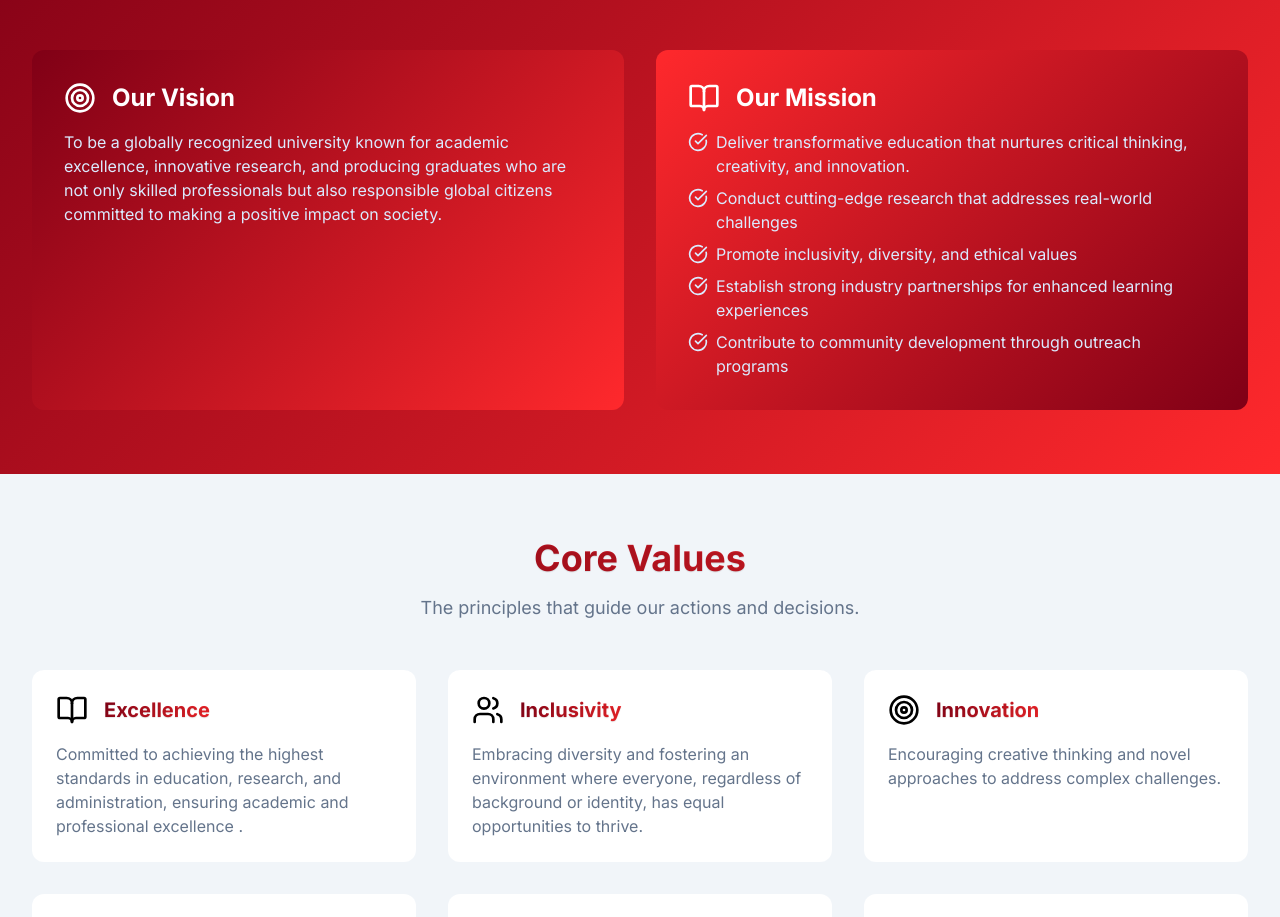
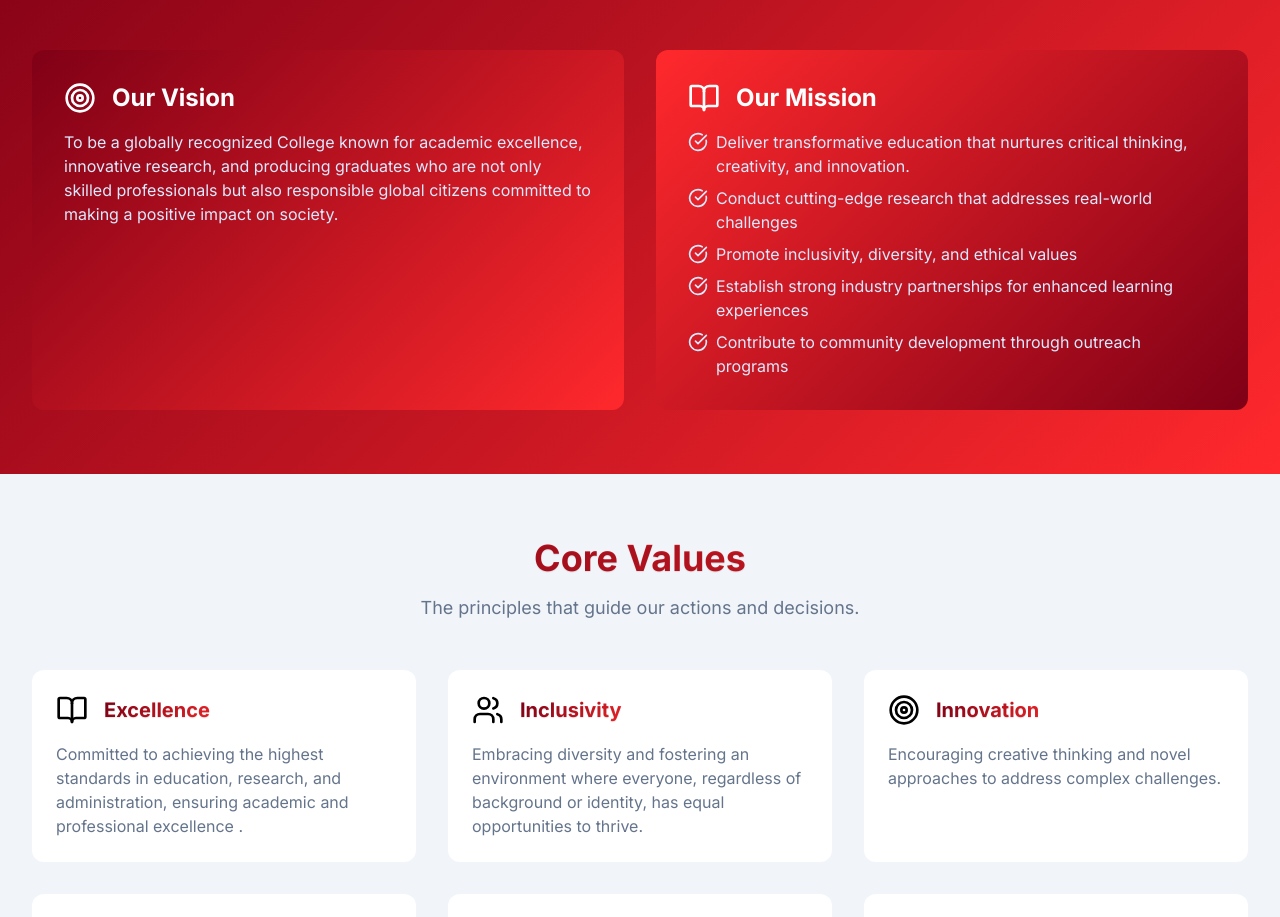
Before and after one commit to Grahish-code/PCE_Website, a Next.js app: page /about in a window 1280 px wide. Shown: the part 1107-2024 px from the top of the page. Built offline with nearby package versions, Linux system fonts and the light colour scheme.

Commit message:
Update page.tsx

```diff
--- a/app/about/page.tsx
+++ b/app/about/page.tsx
@@ -50,7 +50,7 @@ export default function AboutPage() {
                   <h3 className="text-2xl font-bold text-white">Our Vision</h3>
                 </div>
                 <p className="text-blue-100">
-                  To be a globally recognized university known for academic excellence, innovative research, and
+                  To be a globally recognized College known for academic excellence, innovative research, and
                   producing graduates who are not only skilled professionals but also responsible global citizens
                   committed to making a positive impact on society.
                 </p>
```
